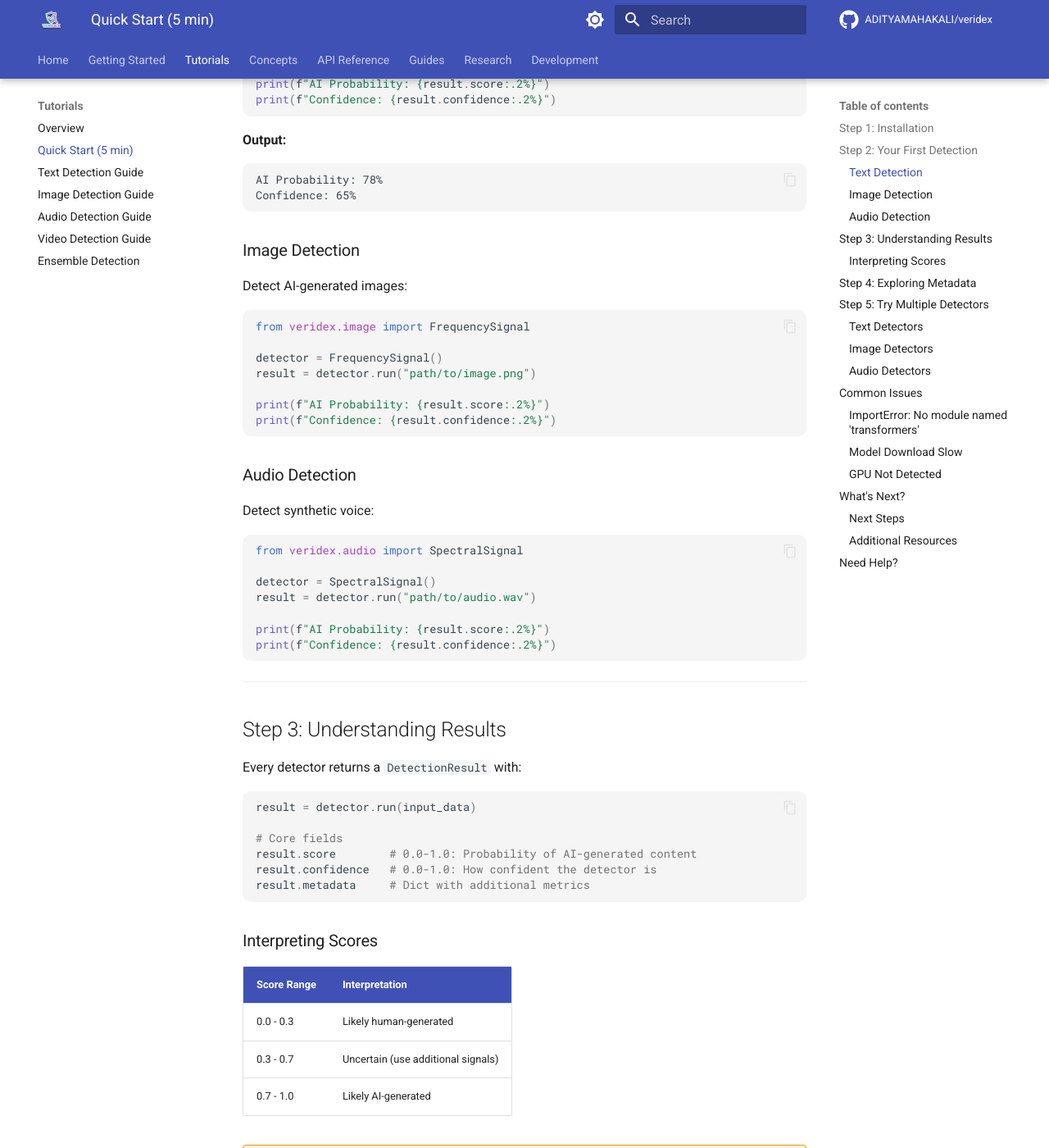
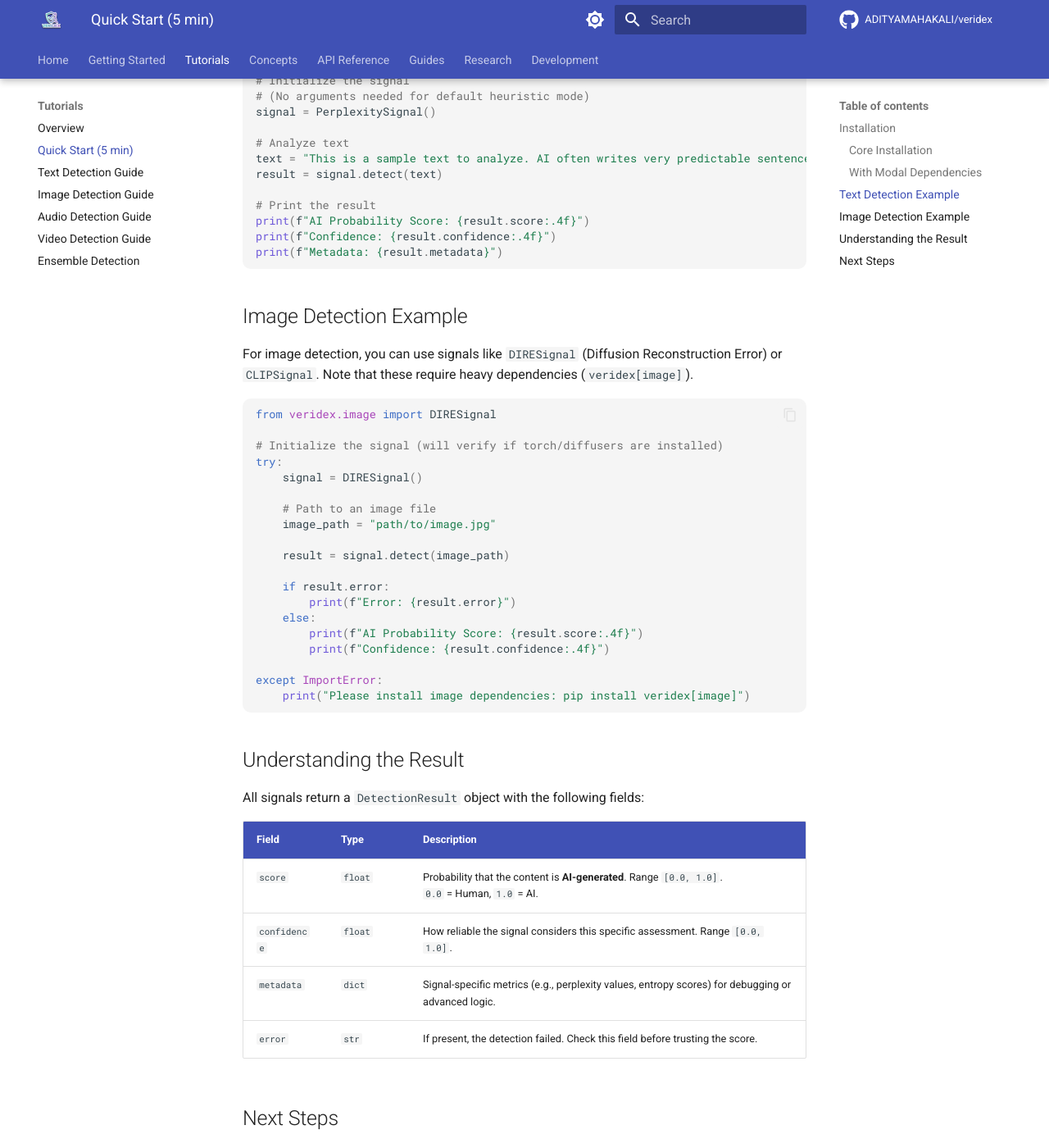
Before and after one commit to ADITYAMAHAKALI/veridex, an MkDocs documentation site: the page built from docs/tutorials/quick_start.md, in a window 1280 px wide and 1400 px high, scrolled down 853 px. Shown: the whole window at 82% size. Built offline with MkDocs 1.6.1 and Material for MkDocs 9.7.7, drawn with Linux system fonts in a browser that asks for light colours; comment, search, counter and statistics services are not loaded; some of the changed text lies outside the part shown.

Commit message:
Improve documentation quality and fix text signal implementations
- Update docstrings for `DetectionResult`, `BaseSignal`, `DetectGPTSignal`, `PerplexitySignal`, and `BinocularsSignal` to be comprehensive and Google-style compliant.
- Add `detect` alias to `BaseSignal` for cleaner API usage.
- Update `docs/tutorials/quick_start.md` with detailed examples for Text and Image detection.
- Update `docs/concepts/index.md` to reflect the planned status of Fusion.
- Restore functional implementation of `DetectGPTSignal` using a random swap heuristic.
- Restore functional implementation of `PerplexitySignal` using `transformers` with proper truncation to handle long inputs.
- Ensure `tests/text/test_text_signals.py` passes with updated mocks and error messages.

````diff
--- a/docs/tutorials/quick_start.md
+++ b/docs/tutorials/quick_start.md
@@ -1,295 +1,83 @@
-# Quick Start (5 Minutes)
+# Quick Start (5 min)
 
-Get up and running with Veridex in under 5 minutes!
+This guide will get you up and running with Veridex in under 5 minutes.
 
----
+## Installation
 
-## Step 1: Installation
+Veridex is modular. You can install the core library, or include dependencies for specific modalities (text, image, audio, video).
 
-Choose your installation based on what you want to detect:
+### Core Installation
+```bash
+pip install veridex
+```
 
-=== "All Modalities"
+### With Modal Dependencies
+```bash
+pip install "veridex[text]"    # For advanced text signals (transformers)
+pip install "veridex[image]"   # For image signals (diffusers, torch)
+pip install "veridex[all]"     # Install everything
+```
 
-    ```bash
-    pip install veridex[text,image,audio]
-    ```
+## Text Detection Example
 
-=== "Text Only"
-
-    ```bash
-    pip install veridex[text]
-    ```
-
-=== "Image Only"
-
-    ```bash
-    pip install veridex[image]
-    ```
-
-=== "Audio Only"
-
-    ```bash
-    pip install veridex[audio]
-    ```
-
-=== "Core Only"
-
-    ```bash
-    # Lightweight, only numpy/scipy
-    pip install veridex
-    ```
-
-!!! tip "Installation Time"
-    Core library installs in seconds. Full installation with all dependencies may take 2-3 minutes.
-
----
-
-## Step 2: Your First Detection
-
-### Text Detection
-
-Detect AI-generated text in 3 lines of code:
+Here's how to check if a text is generated by AI using the `PerplexitySignal`. This signal analyzes the complexity of the text; AI models often produce "lower perplexity" (more predictable) text than humans.
 
 ```python
 from veridex.text import PerplexitySignal
 
-detector = PerplexitySignal()
-result = detector.run("The artificial intelligence landscape has evolved dramatically.")
+# Initialize the signal
+# (No arguments needed for default heuristic mode)
+signal = PerplexitySignal()
 
-print(f"AI Probability: {result.score:.2%}")
-print(f"Confidence: {result.confidence:.2%}")
+# Analyze text
+text = "This is a sample text to analyze. AI often writes very predictable sentences."
+result = signal.detect(text)
+
+# Print the result
+print(f"AI Probability Score: {result.score:.4f}")
+print(f"Confidence: {result.confidence:.4f}")
+print(f"Metadata: {result.metadata}")
 ```
 
-**Output:**
-```
-AI Probability: 78%
-Confidence: 65%
+## Image Detection Example
+
+For image detection, you can use signals like `DIRESignal` (Diffusion Reconstruction Error) or `CLIPSignal`. Note that these require heavy dependencies (`veridex[image]`).
+
+```python
+from veridex.image import DIRESignal
+
+# Initialize the signal (will verify if torch/diffusers are installed)
+try:
+    signal = DIRESignal()
+
+    # Path to an image file
+    image_path = "path/to/image.jpg"
+
+    result = signal.detect(image_path)
+
+    if result.error:
+        print(f"Error: {result.error}")
+    else:
+        print(f"AI Probability Score: {result.score:.4f}")
+        print(f"Confidence: {result.confidence:.4f}")
+
+except ImportError:
+    print("Please install image dependencies: pip install veridex[image]")
 ```
 
-### Image Detection
+## Understanding the Result
 
-Detect AI-generated images:
+All signals return a `DetectionResult` object with the following fields:
 
-```python
-from veridex.image import FrequencySignal
+| Field | Type | Description |
+|-------|------|-------------|
+| `score` | `float` | Probability that the content is **AI-generated**. Range `[0.0, 1.0]`. <br> `0.0` = Human, `1.0` = AI. |
+| `confidence` | `float` | How reliable the signal considers this specific assessment. Range `[0.0, 1.0]`. |
+| `metadata` | `dict` | Signal-specific metrics (e.g., perplexity values, entropy scores) for debugging or advanced logic. |
+| `error` | `str` | If present, the detection failed. Check this field before trusting the score. |
 
-detector = FrequencySignal()
-result = detector.run("path/to/image.png")
+## Next Steps
 
-print(f"AI Probability: {result.score:.2%}")
-print(f"Confidence: {result.confidence:.2%}")
-```
-
-### Audio Detection
-
-Detect synthetic voice:
-
-```python
-from veridex.audio import SpectralSignal
-
-detector = SpectralSignal()
-result = detector.run("path/to/audio.wav")
-
-print(f"AI Probability: {result.score:.2%}")
-print(f"Confidence: {result.confidence:.2%}")
-```
-
----
-
-## Step 3: Understanding Results
-
-Every detector returns a `DetectionResult` with:
-
-```python
-result = detector.run(input_data)
-
-# Core fields
-result.score        # 0.0-1.0: Probability of AI-generated content
-result.confidence   # 0.0-1.0: How confident the detector is
-result.metadata     # Dict with additional metrics
-```
-
-### Interpreting Scores
-
-| Score Range | Interpretation |
-|-------------|----------------|
-| 0.0 - 0.3 | Likely human-generated |
-| 0.3 - 0.7 | Uncertain (use additional signals) |
-| 0.7 - 1.0 | Likely AI-generated |
-
-!!! warning "Important"
-    - **Score** ≠ certainty! Always check **confidence**
-    - Low confidence means the detector is unsure
-    - Combine multiple signals for better accuracy
-
----
-
-## Step 4: Exploring Metadata
-
-Each detector provides modality-specific metadata:
-
-=== "Text"
-
-    ```python
-    from veridex.text import PerplexitySignal
-
-    detector = PerplexitySignal()
-    result = detector.run("Your text here...")
-
-    # Access metadata
-    print(f"Mean Perplexity: {result.metadata['mean_perplexity']:.2f}")
-    print(f"Burstiness: {result.metadata.get('burstiness', 'N/A')}")
-    ```
-
-=== "Image"
-
-    ```python
-    from veridex.image import FrequencySignal
-
-    detector = FrequencySignal()
-    result = detector.run("image.png")
-
-    # Access metadata
-    print(f"High Freq Score: {result.metadata.get('high_freq_score', 'N/A')}")
-    ```
-
-=== "Audio"
-
-    ```python
-    from veridex.audio import SpectralSignal
-
-    detector = SpectralSignal()
-    result = detector.run("audio.wav")
-
-    # Access metadata
-    print(f"High Freq Energy: {result.metadata.get('high_freq_energy', 'N/A')}")
-    print(f"Spectral Rolloff: {result.metadata.get('spectral_rolloff', 'N/A')}")
-    ```
-
----
-
-## Step 5: Try Multiple Detectors
-
-Each modality has multiple detectors. Try them all!
-
-### Text Detectors
-
-```python
-from veridex.text import (
-    PerplexitySignal,      # Statistical analysis
-    BinocularsSignal,      # High accuracy (slower)
-    ZlibEntropySignal,     # Fast compression-based
-    StylometricSignal      # Linguistic patterns
-)
-
-text = "Your text here..."
-
-# Compare results
-for DetectorClass in [PerplexitySignal, ZlibEntropySignal, StylometricSignal]:
-    detector = DetectorClass()
-    result = detector.run(text)
-    print(f"{detector.__class__.__name__}: {result.score:.2%}")
-```
-
-### Image Detectors
-
-```python
-from veridex.image import (
-    FrequencySignal,  # Fast spectral analysis
-    ELASignal,              # Error level analysis
-    # DIRESignal,           # High accuracy (requires GPU)
-)
-
-image_path = "image.png"
-
-for DetectorClass in [FrequencySignal, ELASignal]:
-    detector = DetectorClass()
-    result = detector.run(image_path)
-    print(f"{detector.__class__.__name__}: {result.score:.2%}")
-```
-
-### Audio Detectors
-
-```python
-from veridex.audio import (
-    SpectralSignal,    # Fast frequency analysis
-    SilenceSignal,     # Pause pattern detection
-    # AASISTSignal,    # Spectro-temporal (slower)
-    # Wav2VecSignal,   # Foundation model (slowest, most accurate)
-)
-
-audio_path = "audio.wav"
-
-for DetectorClass in [SpectralSignal, SilenceSignal]:
-    detector = DetectorClass()
-    result = detector.run(audio_path)
-    print(f"{detector.__class__.__name__}: {result.score:.2%}")
-```
-
----
-
-## Common Issues
-
-### ImportError: No module named 'transformers'
-
-You need to install the modality-specific dependencies:
-
-```bash
-pip install veridex[text]  # For text detection
-```
-
-### Model Download Slow
-
-Some detectors download models on first use:
-- `PerplexitySignal`: ~500MB (GPT-2)
-- `BinocularsSignal`: ~7GB (GPT-2 + Falcon)
-- `Wav2VecSignal`: ~1.2GB
-
-Set a custom cache directory:
-
-```bash
-export HF_HOME=/path/to/cache
-export TRANSFORMERS_CACHE=/path/to/cache
-```
-
-### GPU Not Detected
-
-For GPU support (optional for most detectors):
-
-```bash
-# Install PyTorch with CUDA
-pip install torch torchvision torchaudio --index-url https://download.pytorch.org/whl/cu118
-```
-
----
-
-## What's Next?
-
-Congratulations! You've completed the quick start. 🎉
-
-### Next Steps
-
-<div class="next-steps">
-  <ol>
-    <li><a href="text_detection_guide/">Text Detection Guide</a> - Deep dive into text analysis</li>
-    <li><a href="image_detection_guide/">Image Detection Guide</a> - Master image deepfake detection</li>
-    <li><a href="audio_detection_guide/">Audio Detection Guide</a> - Detect voice deepfakes</li>
-    <li><a href="ensemble_detection/">Ensemble Detection</a> - Combine multiple signals</li>
-  </ol>
-</div>
-
-### Additional Resources
-
-- [Concepts](../concepts/index.md) - Understand the architecture
-- [API Reference](../api/core.md) - Complete API documentation
-- [Examples](https://github.com/ADITYAMAHAKALI/veridex/tree/main/examples) - More code examples
-- [FAQ](../faq.md) - Common questions
-
----
-
-## Need Help?
-
-- 📖 [Documentation](../index.md)
-- ❓ [FAQ](../faq.md)
-- 🐛 [GitHub Issues](https://github.com/ADITYAMAHAKALI/veridex/issues)
-- 💬 [Discussions](https://github.com/ADITYAMAHAKALI/veridex/discussions)
+- Explore [Text Signals](../concepts/text.md) to learn about DetectGPT, Binoculars, and more.
+- Learn about [Image Signals](../concepts/image.md) like DIRE and Frequency Analysis.
+- See the [API Reference](../api/core.md) for detailed documentation.
````
Also changed, not shown: docs/concepts/index.md (+19 -13 lines), 5 other files.
